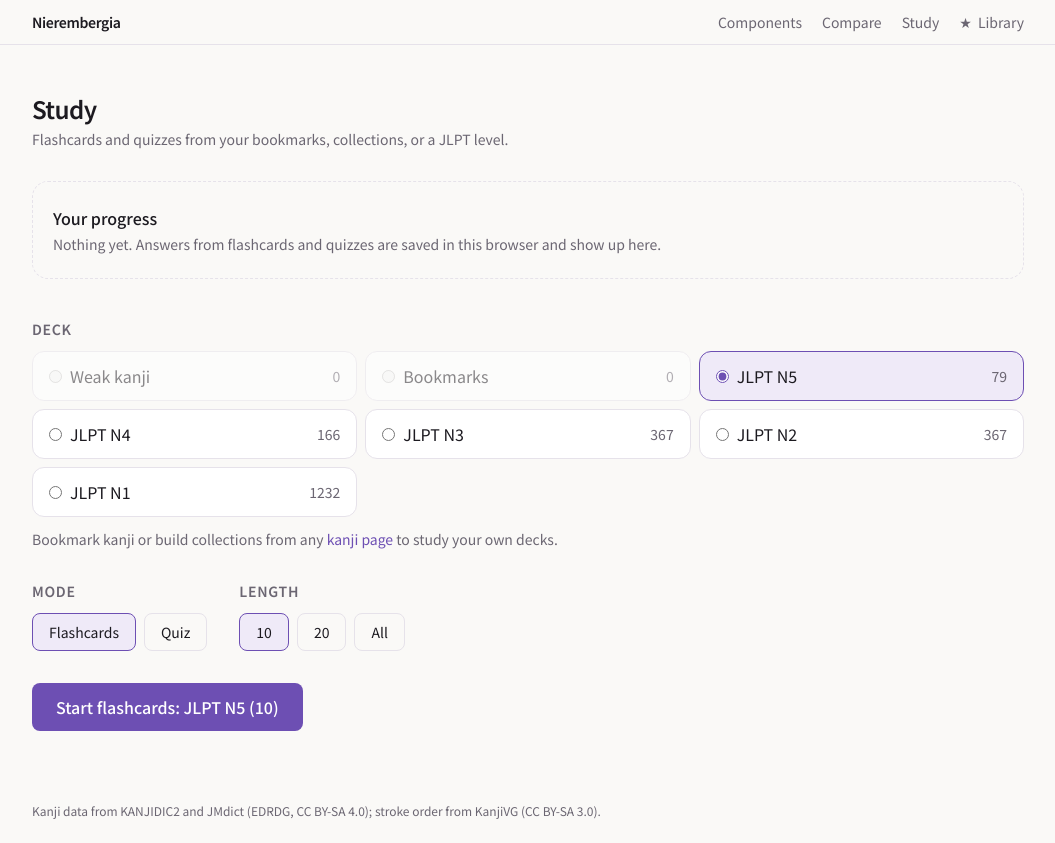
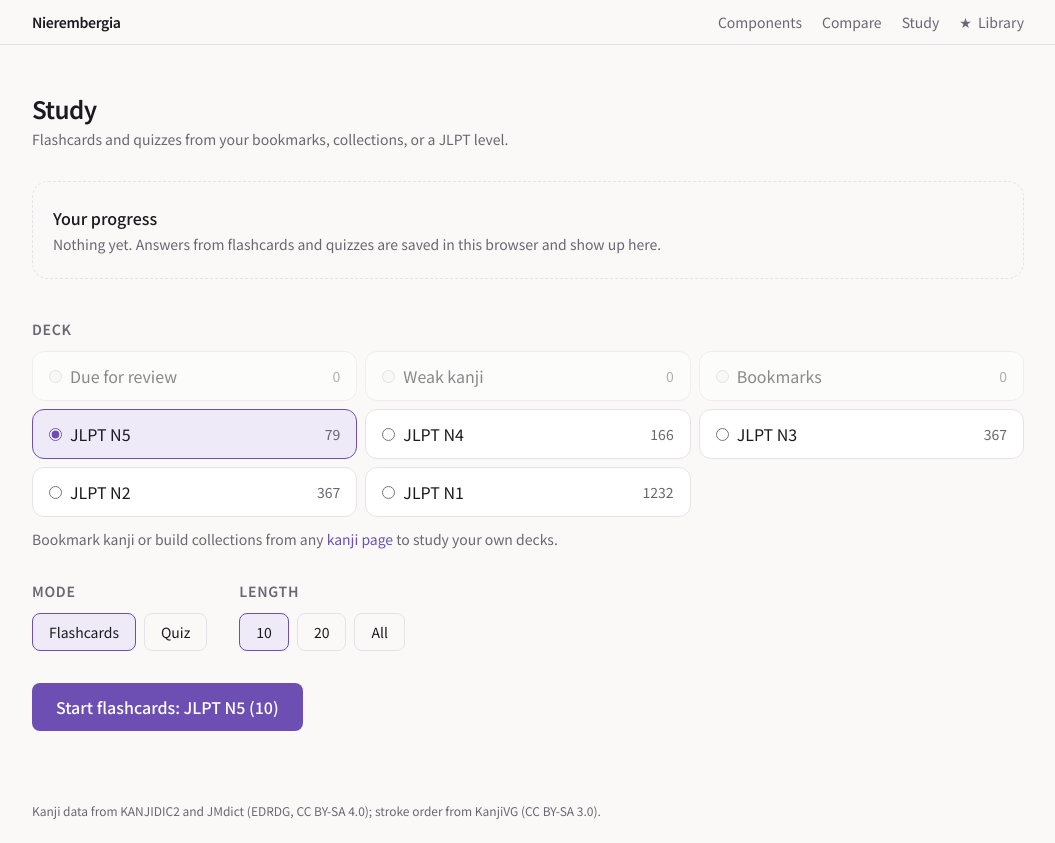
Before and after one commit to Rebisco-Biscuit/Nierembergia, a Next.js app: page /study in a window 1280 px wide. Shown: the whole page, without its empty margins (112-1167 px from the left). Built offline with nearby package versions, Linux system fonts and the light colour scheme.

Commit message:
feat: review kanji when they're due
A Due for review deck and a banner on /study that starts a graded flashcard review; when nothing is due, the panel says when the next review is.

```diff
--- a/src/components/study/ProgressPanel.tsx
+++ b/src/components/study/ProgressPanel.tsx
@@ -3,6 +3,7 @@
 import { useState } from "react";
 import { KanjiTile } from "@/components/KanjiTile";
 import { MASTERED_STREAK, summarize, type Progress } from "@/lib/progress";
+import { dueLabel } from "@/lib/srs";
 import type { StudyKanji } from "@/lib/study";
 
 const WEAK_SHOWN = 12;
@@ -17,11 +18,17 @@ export function ProgressPanel({
   byChar,
   onStudyWeak,
   onReset,
+  dueCount,
+  nextDue,
+  onReviewDue,
 }: {
   progress: Progress;
   byChar: Map<string, StudyKanji>;
   onStudyWeak: () => void;
   onReset: () => void;
+  dueCount: number;
+  nextDue: number | null;
+  onReviewDue: () => void;
 }) {
   const [confirmReset, setConfirmReset] = useState(false);
   const summary = summarize(progress, now());
@@ -71,11 +78,32 @@ export function ProgressPanel({
             </button>
           </span>
         ) : (
-          <button type="button" onClick={() => setConfirmReset(true)} className="text-sm text-muted hover:text-foreground">
+          <button
+            type="button"
+            onClick={() => setConfirmReset(true)}
+            className="text-sm text-muted hover:text-foreground"
+          >
             Reset
           </button>
         )}
       </div>
+
+      {dueCount > 0 ? (
+        <div className="flex flex-wrap items-center justify-between gap-3 rounded-xl bg-accent-soft px-4 py-3">
+          <p>
+            <strong className="text-accent">{dueCount}</strong> kanji due for review
+          </p>
+          <button
+            type="button"
+            onClick={onReviewDue}
+            className="rounded-lg bg-accent px-4 py-2 text-sm font-medium text-accent-foreground"
+          >
+            Review now
+          </button>
+        </div>
+      ) : (
+        nextDue !== null && <p className="text-sm text-muted">Nothing due. Next review {dueLabel(nextDue, now())}.</p>
+      )}
 
       <dl className="grid grid-cols-2 gap-3 sm:grid-cols-4">
         {stats.map(([label, value, hint]) => (
@@ -120,7 +148,8 @@ export function ProgressPanel({
                   </span>
                 </span>
                 <span className="tabular-nums">
-                  {s.correct}/{s.total} <span className="text-muted">({formatPct(s.total ? s.correct / s.total : null)})</span>
+                  {s.correct}/{s.total}{" "}
+                  <span className="text-muted">({formatPct(s.total ? s.correct / s.total : null)})</span>
                 </span>
               </li>
             ))}
--- a/src/components/study/StudyApp.tsx
+++ b/src/components/study/StudyApp.tsx
@@ -49,14 +49,20 @@ export function StudyApp({ all }: { all: StudyKanji[] }) {
     );
   }
 
-  const weak = summarize(progress, now()).weak;
+  const { weak, due, nextDue } = summarize(progress, now());
+  const lists = { weak, due };
   const byChar = new Map(all.map((k) => [k.character, k]));
 
   const sources: { source: DeckSource; label: string; count: number }[] = [
     {
+      source: { kind: "due" },
+      label: "Due for review",
+      count: deckFromSource({ kind: "due" }, library, all, lists).length,
+    },
+    {
       source: { kind: "weak" },
       label: "Weak kanji",
-      count: deckFromSource({ kind: "weak" }, library, all, weak).length,
+      count: deckFromSource({ kind: "weak" }, library, all, lists).length,
     },
     { source: { kind: "bookmarks" }, label: "Bookmarks", count: library.bookmarks.length },
     ...library.collections.map((c) => ({
@@ -92,7 +98,7 @@ export function StudyApp({ all }: { all: StudyKanji[] }) {
     setError(null);
   };
 
-  const deck = () => deckFromSource(selected.source, library, all, weak);
+  const deck = () => deckFromSource(selected.source, library, all, lists);
   const exit = () => setSession(null);
 
   if (session) {
@@ -119,12 +125,7 @@ export function StudyApp({ all }: { all: StudyKanji[] }) {
           ← {selected.label}
         </button>
         {session.mode === "flashcards" ? (
-          <Flashcards
-            key={session.key}
-            cards={session.cards}
-            scheduleOf={(c) => progress.kanji[c]?.srs}
-            {...common}
-          />
+          <Flashcards key={session.key} cards={session.cards} scheduleOf={(c) => progress.kanji[c]?.srs} {...common} />
         ) : (
           <Quiz key={session.key} questions={session.questions} {...common} />
         )}
@@ -139,9 +140,17 @@ export function StudyApp({ all }: { all: StudyKanji[] }) {
         byChar={byChar}
         onStudyWeak={() => {
           setSource({ kind: "weak" });
-          start(deckFromSource({ kind: "weak" }, library, all, weak));
+          start(deckFromSource({ kind: "weak" }, library, all, lists));
         }}
         onReset={() => updateProgress(() => emptyProgress())}
+        dueCount={due.length}
+        nextDue={nextDue}
+        onReviewDue={() => {
+          setSource({ kind: "due" });
+          // Reviews go through flashcards so each one can be graded.
+          setMode("flashcards");
+          start(deckFromSource({ kind: "due" }, library, all, lists), "flashcards");
+        }}
       />
       <form
         className="space-y-8"
--- a/src/lib/progress.ts
+++ b/src/lib/progress.ts
@@ -107,6 +107,8 @@ export interface ProgressSummary {
   weak: string[];
   /** Due for review now, most overdue first. */
   due: string[];
+  /** When the next not-yet-due review comes up, or null if none is scheduled. */
+  nextDue: number | null;
   sessions: number;
 }
 
@@ -128,6 +130,10 @@ export function summarize(progress: Progress, now: number): ProgressSummary {
       .filter(([, s]) => isDue(s.srs, now))
       .sort(([, a], [, b]) => a.srs!.due - b.srs!.due)
       .map(([k]) => k),
+    nextDue: entries.reduce<number | null>((min, [, s]) => {
+      if (!s.srs || s.srs.due <= now) return min;
+      return min === null ? s.srs.due : Math.min(min, s.srs.due);
+    }, null),
     sessions: progress.sessions.length,
   };
 }
--- a/src/lib/study.ts
+++ b/src/lib/study.ts
@@ -18,22 +18,30 @@ export type DeckSource =
   | { kind: "collection"; id: string }
   | { kind: "jlpt"; level: JlptLevel }
   /** Kanji missed the last time they came up (see progress.ts). */
-  | { kind: "weak" };
+  | { kind: "weak" }
+  /** Kanji whose spaced-repetition review is due (see srs.ts). */
+  | { kind: "due" };
+
+/** Deck lists that come from study progress rather than the library. */
+export interface ProgressLists {
+  weak?: string[];
+  due?: string[];
+}
 
 /** The kanji a deck source refers to, skipping any not in `all`. */
 export function deckFromSource(
   source: DeckSource,
   library: Library,
   all: StudyKanji[],
-  weak: string[] = [],
+  lists: ProgressLists = {},
 ): StudyKanji[] {
   if (source.kind === "jlpt") return all.filter((k) => k.jlpt === source.level);
   const byChar = new Map(all.map((k) => [k.character, k]));
   const chars =
     source.kind === "bookmarks"
       ? library.bookmarks
-      : source.kind === "weak"
-        ? weak
+      : source.kind === "weak" || source.kind === "due"
+        ? (lists[source.kind] ?? [])
         : (library.collections.find((c) => c.id === source.id)?.kanji ?? []);
   return chars.flatMap((c) => byChar.get(c) ?? []);
 }
```
Also changed, not shown: 2 other files (tests, documents, lock files or other folders).
